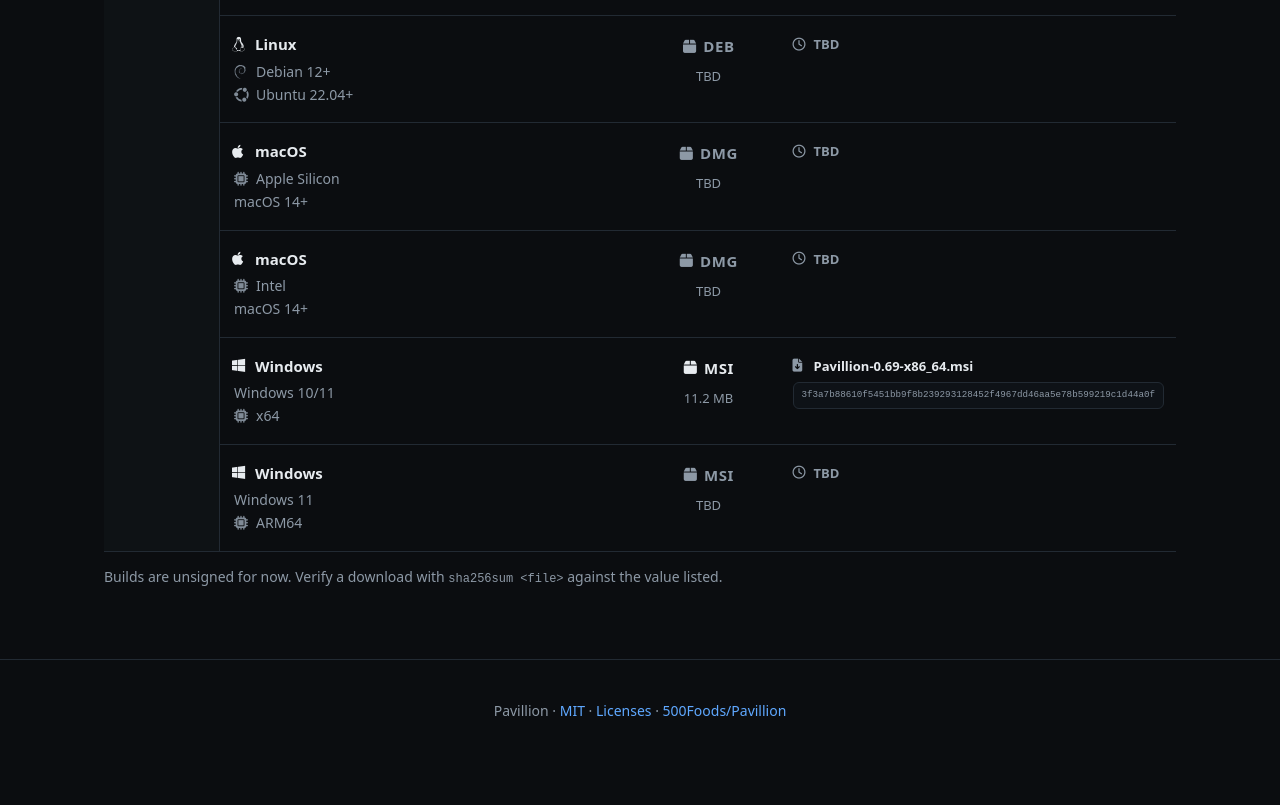
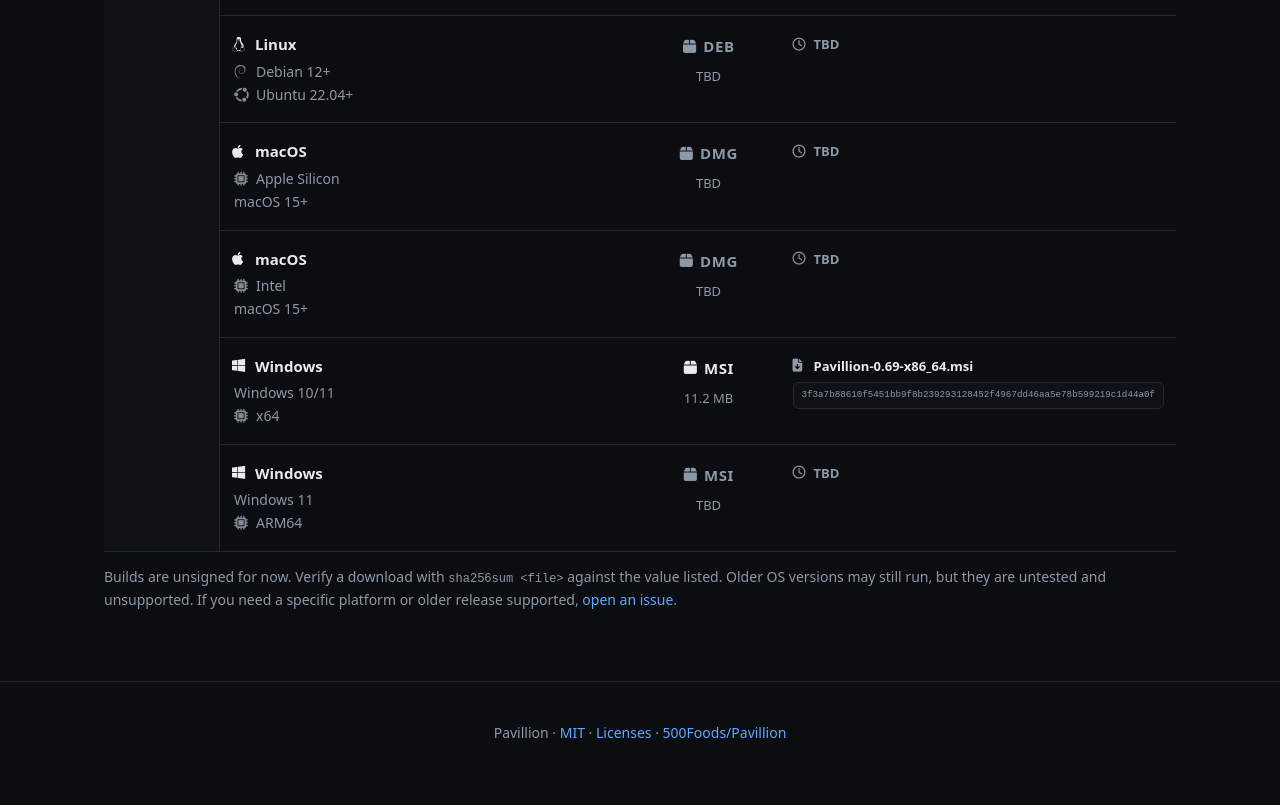
Before and after one commit to 500Foods/Pavillion, a plain HTML site: page web/index.html in a window 1280 px wide. Shown: the part 1393-2198 px from the top of the page. Before the commit the page ends 2175 px from the top, so only its background shows below. Drawn offline with Linux system fonts and the light colour scheme.

Commit message:
UPdates to release tables

```diff
--- a/src-tauri/tauri.conf.json
+++ b/src-tauri/tauri.conf.json
@@ -36,6 +36,9 @@
       "icons/128x128@2x.png",
       "icons/icon.icns",
       "icons/icon.ico"
-    ]
+    ],
+    "macOS": {
+      "minimumSystemVersion": "15.0"
+    }
   }
 }
--- a/web/index.html
+++ b/web/index.html
@@ -126,7 +126,7 @@ footer{padding:40px 0 60px;color:var(--dim);font-size:14px;text-align:center;bor
 <section id="downloads"><div class="wrap">
   <h2>Downloads</h2>
   <div id="releases" class="empty">Loading releases…</div>
-  <p class="meta">Builds are unsigned for now. Verify a download with <code>sha256sum &lt;file&gt;</code> against the value listed.</p>
+  <p class="meta">Builds are unsigned for now. Verify a download with <code>sha256sum &lt;file&gt;</code> against the value listed. Older OS versions may still run, but they are untested and unsupported. If you need a specific platform or older release supported, <a href="https://github.com/500Foods/Pavillion/issues/new">open an issue</a>.</p>
 </div></section>
 
 <footer>Pavillion · <a href="https://github.com/500Foods/Pavillion/blob/main/LICENSE.md">MIT</a> · <a href="THIRD_PARTY.md">Licenses</a> · <a href="https://github.com/500Foods/Pavillion">500Foods/Pavillion</a></footer>
@@ -143,9 +143,9 @@ const CATALOG=[
   {key:"linux-deb:x86_64",family:"Linux",familyIcon:"fa-brands fa-linux",pkg:"DEB",cta:"Debian/Ubuntu (DEB)",
    lines:[L("fa-brands fa-debian","Debian 12+"),L("fa-brands fa-ubuntu","Ubuntu 22.04+")]},
   {key:"macos-dmg:aarch64",family:"macOS",familyIcon:"fa-brands fa-apple",pkg:"DMG",cta:"macOS Apple Silicon (DMG)",
-   lines:[L("fa-solid fa-microchip","Apple Silicon"),L("","macOS 14+")]},
+   lines:[L("fa-solid fa-microchip","Apple Silicon"),L("","macOS 15+")]},
   {key:"macos-dmg:x86_64",family:"macOS",familyIcon:"fa-brands fa-apple",pkg:"DMG",cta:"macOS Intel (DMG)",
-   lines:[L("fa-solid fa-microchip","Intel"),L("","macOS 14+")]},
+   lines:[L("fa-solid fa-microchip","Intel"),L("","macOS 15+")]},
   {key:"windows-msi:x86_64",family:"Windows",familyIcon:"fa-brands fa-windows",pkg:"MSI",cta:"Windows x64 (MSI)",
    lines:[L("","Windows 10/11"),L("fa-solid fa-microchip","x64")]},
   {key:"windows-msi:aarch64",family:"Windows",familyIcon:"fa-brands fa-windows",pkg:"MSI",cta:"Windows ARM64 (MSI)",
```
Also changed, not shown: web/releases.html (+4 -2 lines).
